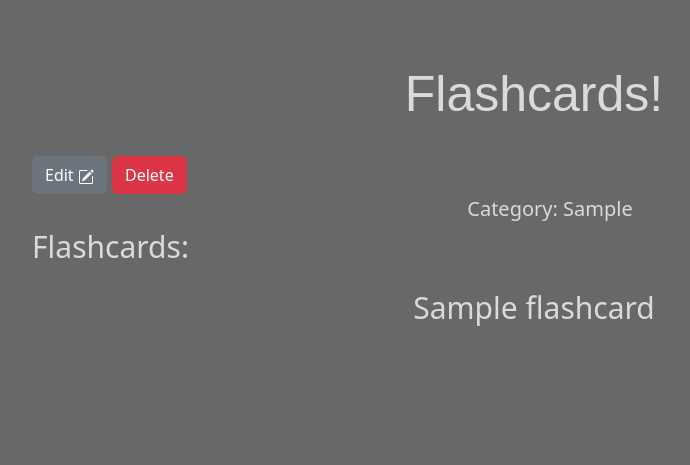
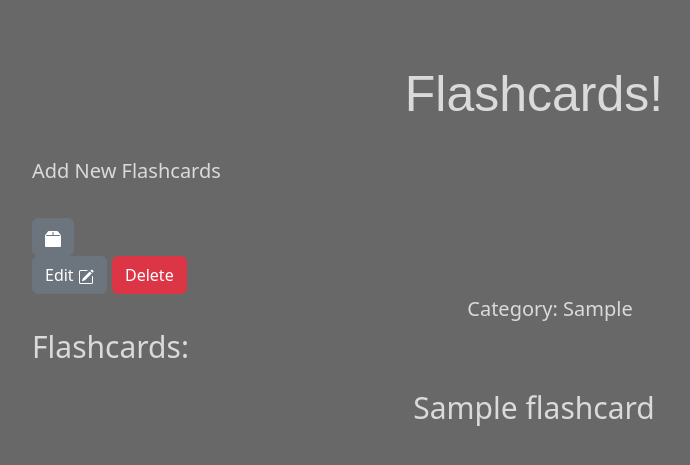
Before and after one commit to Momentum-Team-14/django-duplex-GitLukeW, a Django app: page /category/1 in a window 1280 px wide. Shown: the part 78-543 px from the top of the page, without its empty margins (106-796 px from the left). Run offline with Django 4.2, Linux system fonts and the light colour scheme; a user stored in the database is signed in; tables that the repository leaves empty hold one stand-in row (values such as "Sample post"); some libraries are stand-ins or nearby versions.

Commit message:
added the flash cards add button to the categoriy page

```diff
--- a/flashcards/templates/flashcards/categories_detail.html
+++ b/flashcards/templates/flashcards/categories_detail.html
@@ -2,6 +2,11 @@
 
 <aside class="actions">
   {% if user.is_authenticated %}
+  <p class="new_flashcard_button">Add New Flashcards</p>
+  <a href="{% url 'flashcard_new' %}" class="btn btn-secondary">
+    {% include 'flashcards/icons/box2-fill.svg' %}
+  </a>
+
   <form
     class="inline"
     action="{% url 'category_remove' pk=category.pk %}"
@@ -11,8 +16,7 @@
     <a
       class="btn btn-secondary"
       href="{% url 'categories_edit' pk=category.pk %}"
-    >Edit
-      {% include './icons/pencil-square.svg' %}
+      >Edit {% include './icons/pencil-square.svg' %}
     </a>
 
     <input
@@ -28,9 +32,13 @@
 
 <div class="categories_detail_header">Category: {{ category.category }}</div>
 <div class="flashcard_list_header">Flashcards:</div>
-  <ul class="flashcard_list">
-    {% for flashcard in flashcards %}
-    <a class="flashcard_list_box" href="{% url 'flashcard_detail' pk=flashcard.pk %}">{{ flashcard.question }}</a>
-    {% endfor %}
-  </ul>
+<ul class="flashcard_list">
+  {% for flashcard in flashcards %}
+  <a
+    class="flashcard_list_box"
+    href="{% url 'flashcard_detail' pk=flashcard.pk %}"
+    >{{ flashcard.question }}</a
+  >
+  {% endfor %}
+</ul>
 {% endblock %}
```
